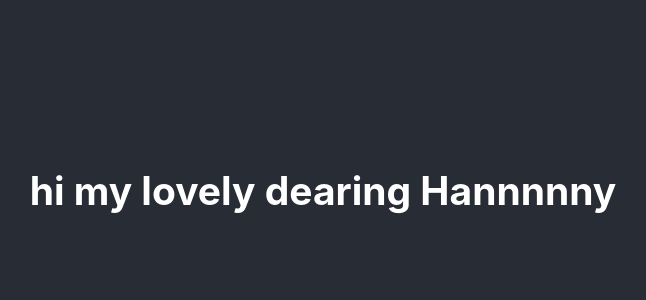
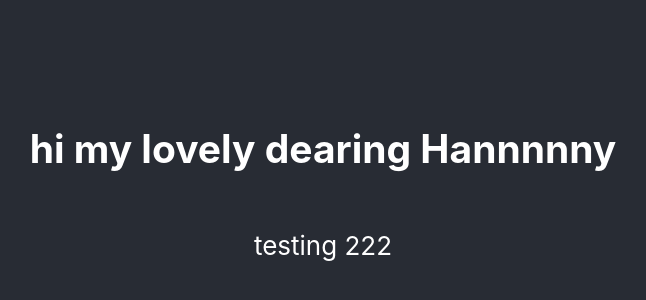
Before and after one commit to cheershanny/jammming, a React (Create React App) app: page / in a window 1280 px wide. Shown: the part 210-510 px from the top of the page, without its empty margins (317-963 px from the left). Built offline with nearby package versions, Linux system fonts and the light colour scheme.

Commit message:
adding new line in App.js

```diff
--- a/src/App.js
+++ b/src/App.js
@@ -5,6 +5,7 @@ function App() {
     <div className="App">
       <header className="App-header">
         <h2>hi my lovely dearing Hannnnny</h2>
+        <p>testing 222 </p>
       </header>
     </div>
   );
```
